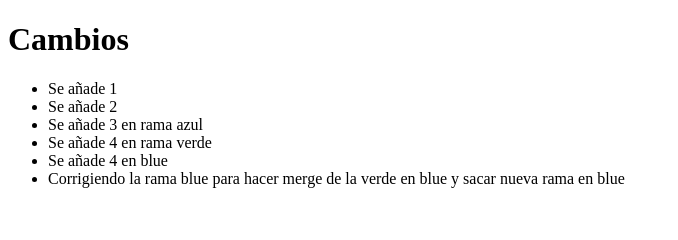
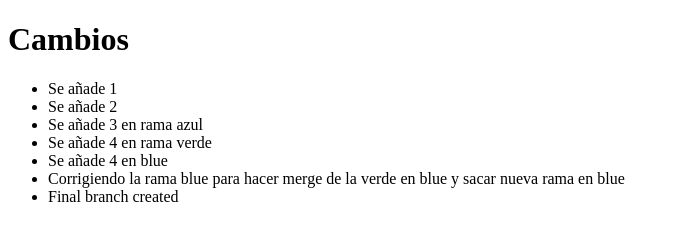
Before and after one commit to YadidSLM/Ramas_2, a plain HTML site: page index.html in a window 1280 px wide. Shown: the whole page, without its empty margins (0-678 px from the left). Drawn offline with Linux system fonts and the light colour scheme.

Commit message:
Final branch created

```diff
--- a/index.html
+++ b/index.html
@@ -16,6 +16,7 @@
         <!-- Del merge entre green y blue -->
         <li>Se añade 4 en blue</li>
         <li>Corrigiendo la rama blue para hacer merge de la verde en blue y sacar nueva rama en blue</li>
+        <li>Final branch created</li>
     </ul>
 </body>
 </html>
```
